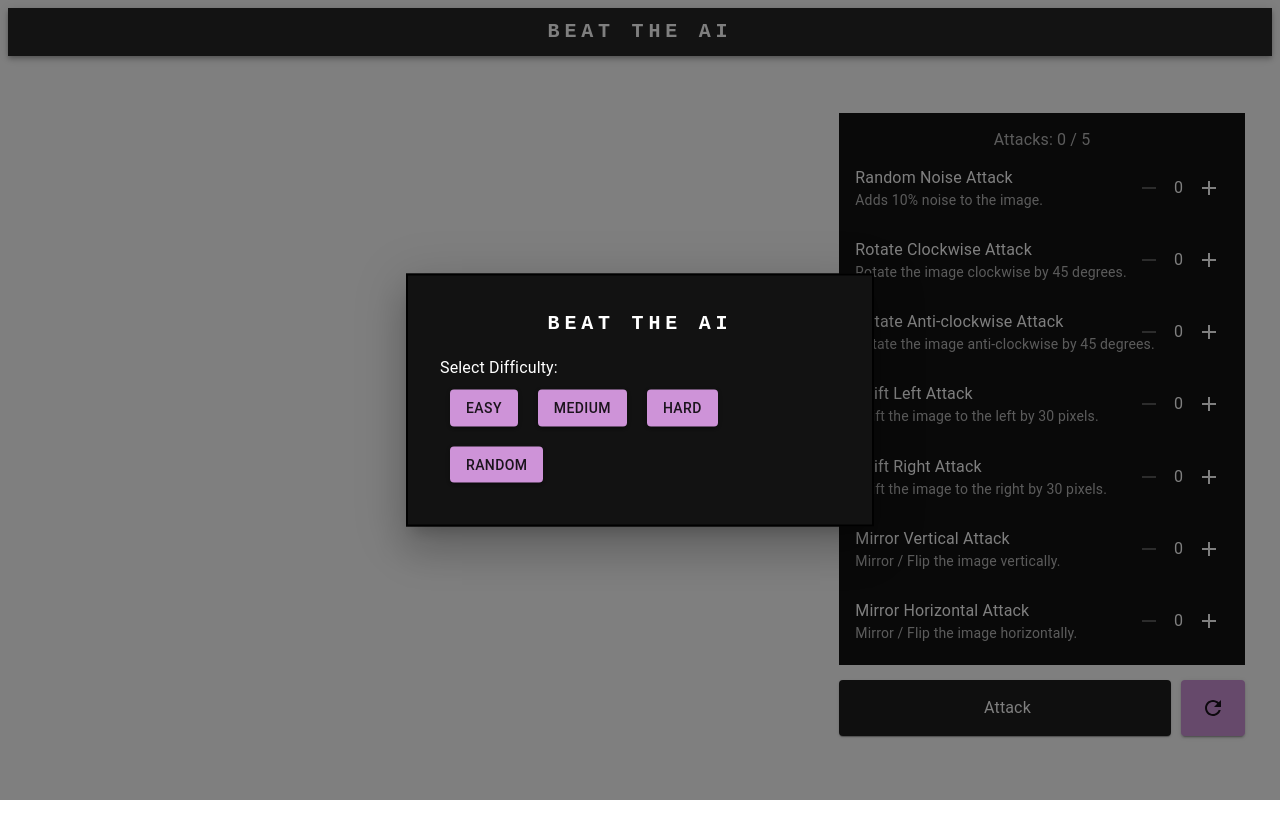
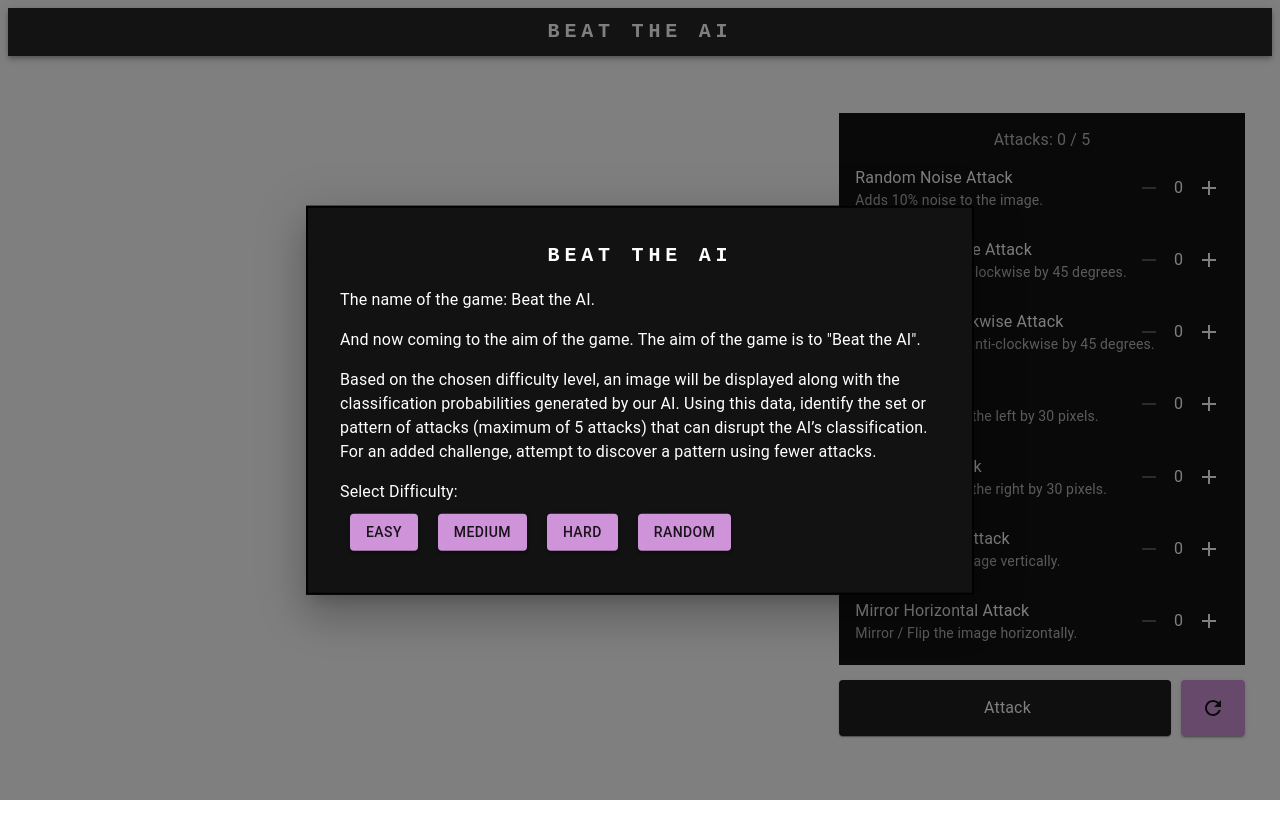
Before and after one commit to ShuklaJt11/dissertation_master, a React (Create React App) app in the folder ui/: page / in a window 1280 px wide. Built offline with nearby package versions, Linux system fonts and the light colour scheme; the HTML template or start-up script is replaced by a standard one.

Commit message:
Introduction description added.

```diff
--- a/ui/src/components/intro-modal/IntroModal.js
+++ b/ui/src/components/intro-modal/IntroModal.js
@@ -11,7 +11,7 @@ const style = {
     top: '50%',
     left: '50%',
     transform: 'translate(-50%, -50%)',
-    width: 400,
+    width: 600,
     bgcolor: 'background.paper',
     border: '2px solid #000',
     boxShadow: 24,
@@ -32,7 +32,7 @@ const IntroModal = ({open, selectLevel}) => {
         >
             <ModalArea>
                 <Box sx={style}>
-                    <Typography id="modal-modal-title" variant="h6" component="h2" sx={{
+                    <Typography id="modal-modal-title" variant="h6" sx={{
                         fontFamily: 'monospace',
                         fontWeight: 700,
                         letterSpacing: '.3rem',
@@ -41,6 +41,15 @@ const IntroModal = ({open, selectLevel}) => {
                         width: '100%'
                     }} >
                         BEAT THE AI
+                    </Typography>
+                    <Typography id="modal-modal-description" sx={{ mt: 2 }}>
+                        The name of the game: Beat the AI.
+                    </Typography>
+                    <Typography id="modal-modal-description" sx={{ mt: 2 }}>
+                        And now coming to the aim of the game. The aim of the game is to "Beat the AI".
+                    </Typography>
+                    <Typography id="modal-modal-description" sx={{ mt: 2 }}>
+                        Based on the chosen difficulty level, an image will be displayed along with the classification probabilities generated by our AI. Using this data, identify the set or pattern of attacks (maximum of 5 attacks) that can disrupt the AI’s classification. For an added challenge, attempt to discover a pattern using fewer attacks.
                     </Typography>
                     <Typography id="modal-modal-description" sx={{ mt: 2 }}>
                         Select Difficulty:
```
